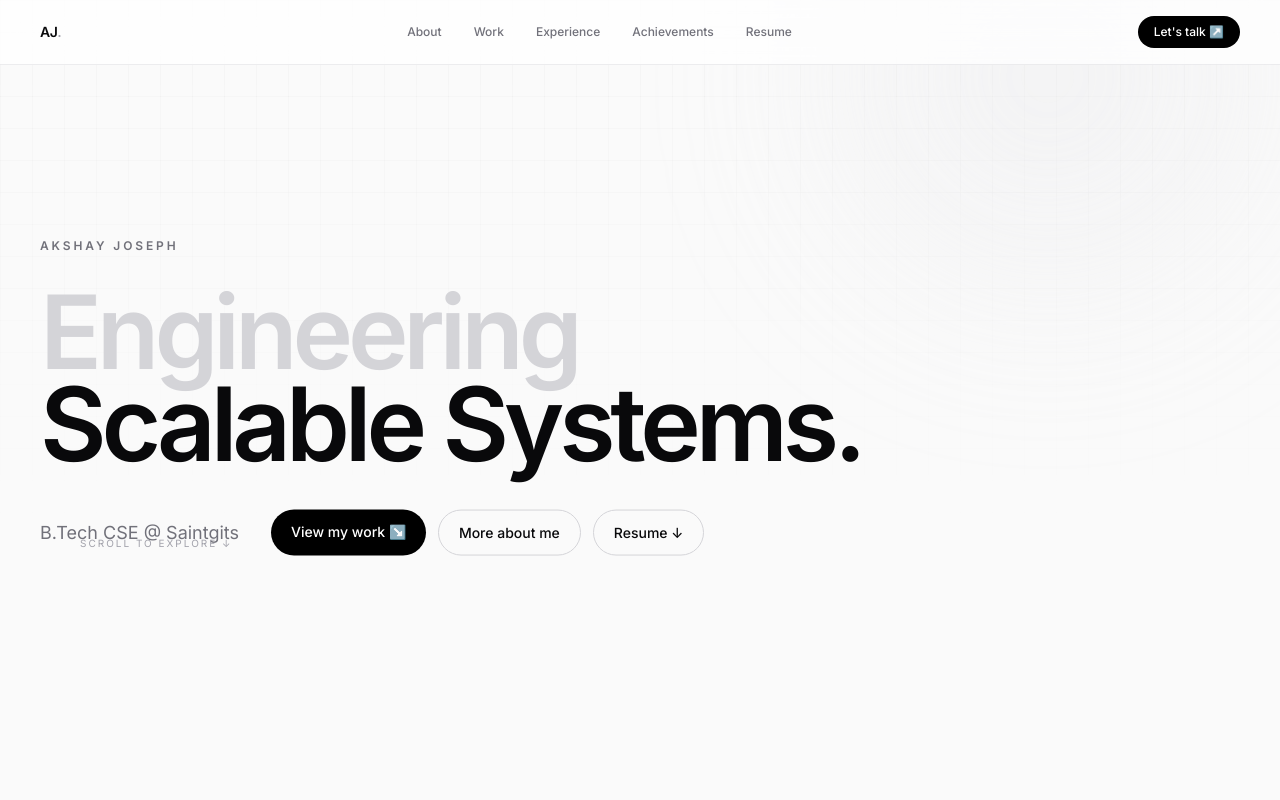
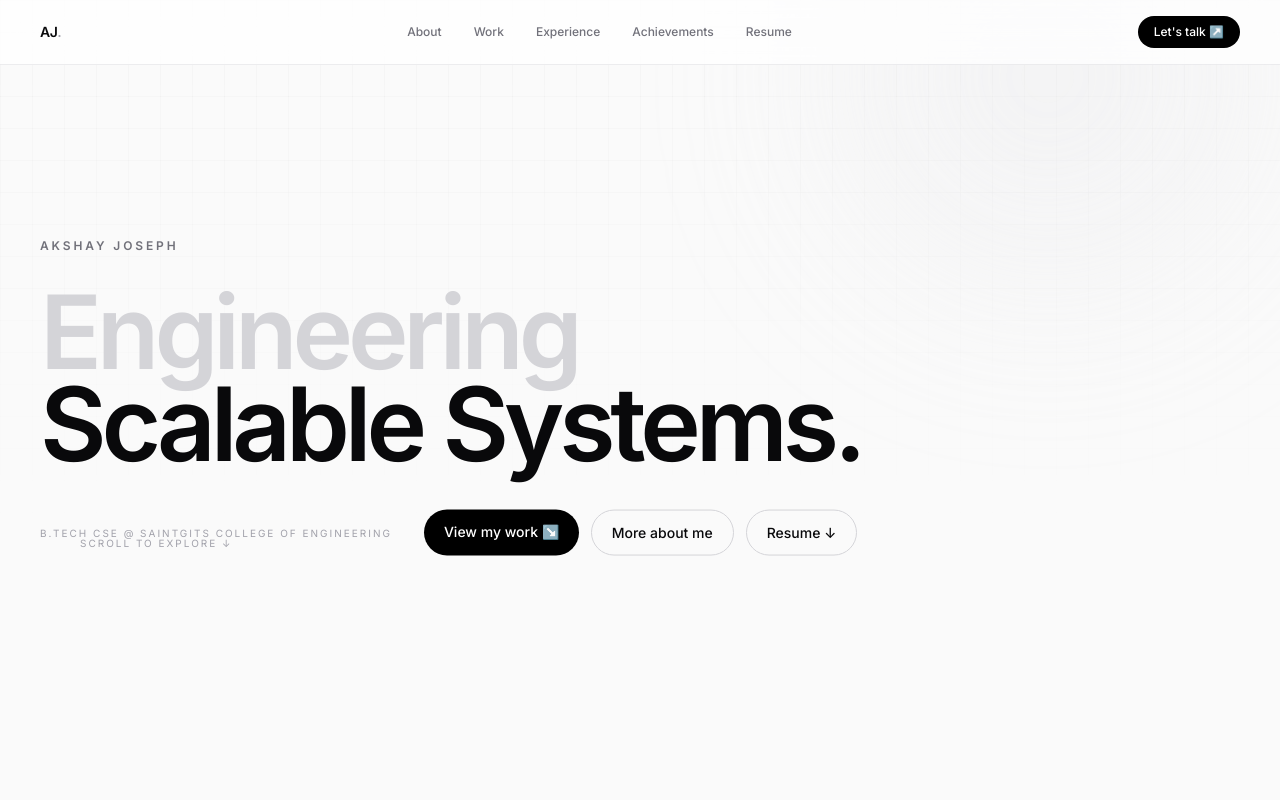
Before and after one commit to AkshayAJoseph/akshay-joseph-portfolio, a Next.js app: page / in a window 1280 px wide. Shown: the top 800 px of the page. Built offline with nearby package versions, Linux system fonts and the light colour scheme.

Commit message:
style: apply technical uppercase typography to education text

```diff
--- a/app/page.tsx
+++ b/app/page.tsx
@@ -124,7 +124,9 @@ export default function Home() {
 
             <Reveal delay={0.4}>
               <div className="mt-10 flex flex-col items-start gap-8 sm:flex-row sm:items-center">
-                <p className="text-lg text-zinc-500">B.Tech CSE @ Saintgits</p>
+                <p className="text-[10px] uppercase tracking-[0.2em] text-zinc-400">
+                  B.Tech CSE @ Saintgits College of Engineering
+                </p>
                 <div className="flex w-full flex-col gap-3 sm:w-auto sm:flex-row">
                   <MotionLink
                     href="#work"
```
